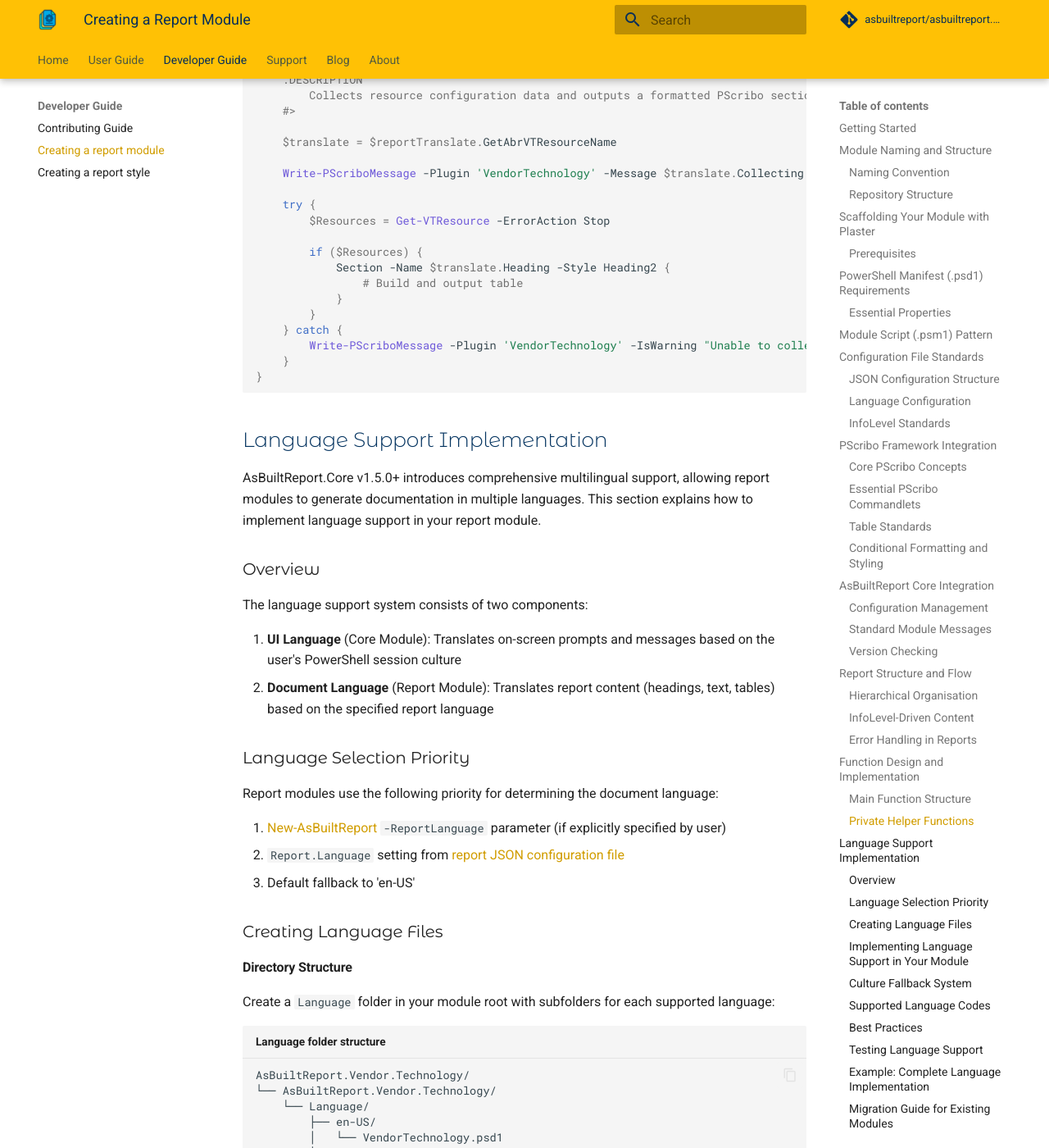
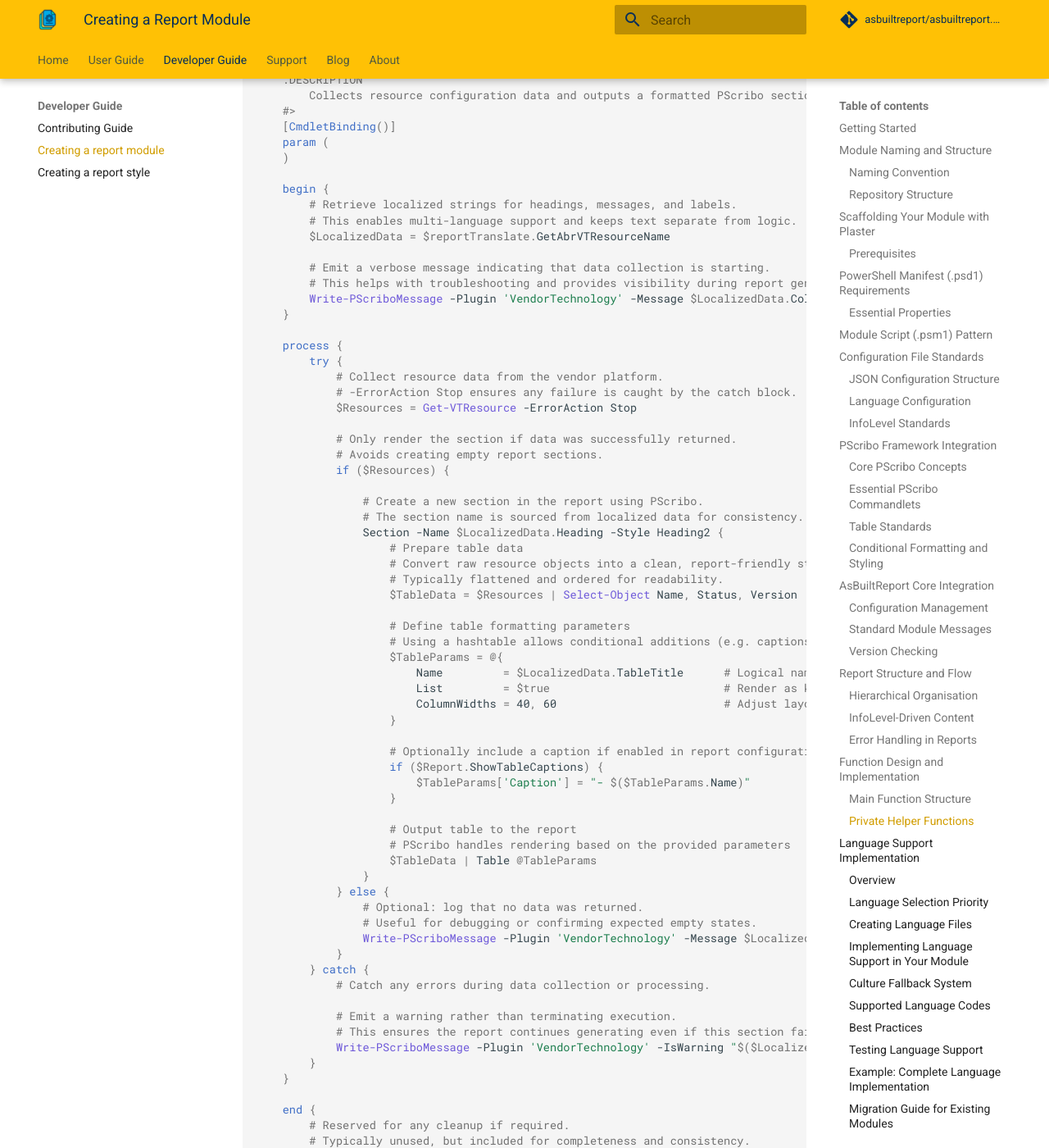
Before and after one commit to AsBuiltReport/AsBuiltReport.Project.Website, an MkDocs documentation site: the page built from docs/dev-guide/creating-a-report-module.md, in a window 1280 px wide and 1400 px high, scrolled down 15889 px. Shown: the whole window at 82% size. Built offline with MkDocs 1.6.1 and Material for MkDocs 9.7.7, drawn with Linux system fonts in a browser that asks for light colours; comment, search, counter and statistics services are not loaded; some of the changed text lies outside the part shown.

Commit message:
docs: update create-a-report-module developer guide
- Enhance private function helper example code

````diff
--- a/docs/dev-guide/creating-a-report-module.md
+++ b/docs/dev-guide/creating-a-report-module.md
@@ -591,6 +591,7 @@ function Invoke-AsBuiltReport.Vendor.Technology {
     $Report = $ReportConfig.Report
     $InfoLevel = $ReportConfig.InfoLevel
     $Options = $ReportConfig.Options
+    $LocalizedData = $reportTranslate.InvokeAsBuiltReportVendorTechnology
 
     # Used to set values to TitleCase where required
     $TextInfo = (Get-Culture).TextInfo
@@ -599,7 +600,6 @@ function Invoke-AsBuiltReport.Vendor.Technology {
 
     #region foreach loop
     foreach ($System in $Target) {
-
 
 
 	}
@@ -626,21 +626,72 @@ function Get-AbrVTResourceName {
     .DESCRIPTION
         Collects resource configuration data and outputs a formatted PScribo section.
     #>
-
-    $translate = $reportTranslate.GetAbrVTResourceName
-
-    Write-PScriboMessage -Plugin 'VendorTechnology' -Message $translate.Collecting
-
-    try {
-        $Resources = Get-VTResource -ErrorAction Stop
-
-        if ($Resources) {
-            Section -Name $translate.Heading -Style Heading2 {
-                # Build and output table
+    [CmdletBinding()]
+    param (
+    )
+
+    begin {
+        # Retrieve localized strings for headings, messages, and labels.
+        # This enables multi-language support and keeps text separate from logic.
+        $LocalizedData = $reportTranslate.GetAbrVTResourceName
+
+        # Emit a verbose message indicating that data collection is starting.
+        # This helps with troubleshooting and provides visibility during report generation.
+        Write-PScriboMessage -Plugin 'VendorTechnology' -Message $LocalizedData.Collecting
+    }
+
+    process {
+        try {
+            # Collect resource data from the vendor platform.
+            # -ErrorAction Stop ensures any failure is caught by the catch block.
+            $Resources = Get-VTResource -ErrorAction Stop
+
+            # Only render the section if data was successfully returned.
+            # Avoids creating empty report sections.
+            if ($Resources) {
+
+                # Create a new section in the report using PScribo.
+                # The section name is sourced from localized data for consistency.
+                Section -Name $LocalizedData.Heading -Style Heading2 {
+                    # Prepare table data
+                    # Convert raw resource objects into a clean, report-friendly structure.
+                    # Typically flattened and ordered for readability.
+                    $TableData = $Resources | Select-Object Name, Status, Version
+
+                    # Define table formatting parameters
+                    # Using a hashtable allows conditional additions (e.g. captions)
+                    $TableParams = @{
+                        Name         = $LocalizedData.TableTitle      # Logical name of the table
+                        List         = $true                          # Render as key/value list (good for summaries)
+                        ColumnWidths = 40, 60                         # Adjust layout proportions
+                    }
+
+                    # Optionally include a caption if enabled in report configuration
+                    if ($Report.ShowTableCaptions) {
+                        $TableParams['Caption'] = "- $($TableParams.Name)"
+                    }
+
+                    # Output table to the report
+                    # PScribo handles rendering based on the provided parameters
+                    $TableData | Table @TableParams
+                }
+            } else {
+                # Optional: log that no data was returned.
+                # Useful for debugging or confirming expected empty states.
+                Write-PScriboMessage -Plugin 'VendorTechnology' -Message $LocalizedData.NoData
             }
-        }
-    } catch {
-        Write-PScriboMessage -Plugin 'VendorTechnology' -IsWarning "Unable to collect resource data: $($_.Exception.Message)"
+        } catch {
+            # Catch any errors during data collection or processing.
+
+            # Emit a warning rather than terminating execution.
+            # This ensures the report continues generating even if this section fails.
+            Write-PScriboMessage -Plugin 'VendorTechnology' -IsWarning "$($LocalizedData.ErrorMessage) $($_.Exception.Message)"
+        }
+    }
+
+    end {
+        # Reserved for any cleanup if required.
+        # Typically unused, but included for completeness and consistency.
     }
 }
 ```
````
